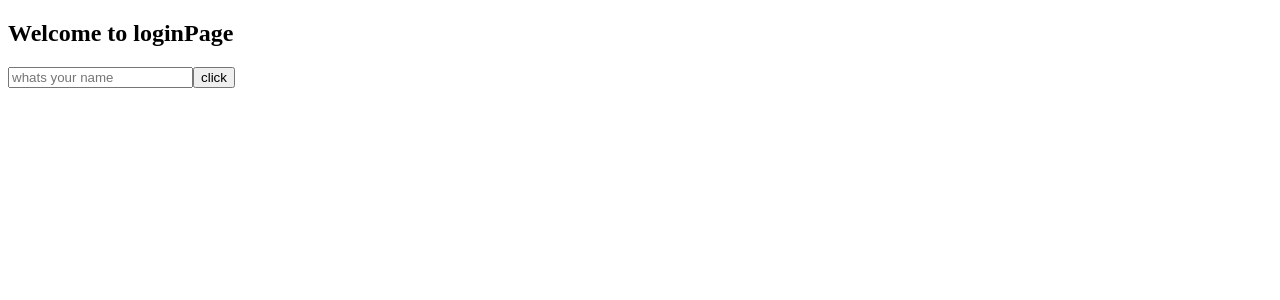
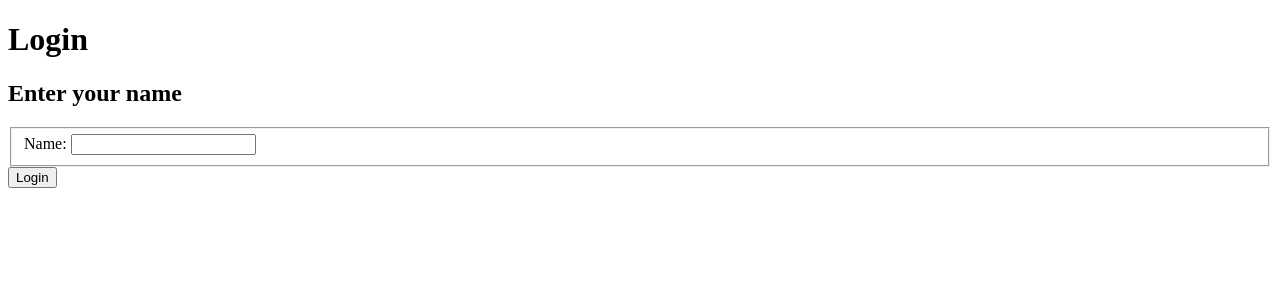
Before and after one commit to ahmedabdiali/Assignment-2-react, a React (Create React App) app: page / in a window 1280 px wide. Shown: the top 300 px of the page. Built offline with nearby package versions, Linux system fonts and the light colour scheme.

Commit message:
loginPage, create user, local storage

```diff
--- a/src/App.js
+++ b/src/App.js
@@ -1,16 +1,16 @@
 import React from "react";
 import {BrowserRouter,Routes,Route} from 'react-router-dom'
 
-import LoginPage from './components/LoginForm/LoginPage'
 import Profile from './components/Profile/profilePage'
-import TranslationPage from "./components/Translation/translationPage";
+import Login from "./views/Login";
+import Translate from "./views/Translate";
 function App() {
   return (
     <BrowserRouter>
     <div className="App">
       <Routes>
-        <Route path="/" element={<LoginPage/>}/>
-        <Route path="translate" element={<TranslationPage/>}/>
+        <Route path="/" element={<Login/>}/>
+        <Route path="translate" element={<Translate/>}/>
         <Route path="profile" element={<Profile/>}/>
       </Routes>
     </div>
--- /dev/null
+++ b/src/api/index.js
@@ -0,0 +1,8 @@
+const apiKey = process.env.REACT_APP_API_KEY
+
+export const createHeaders = () => {
+    return {
+        'Content-Type': 'application/json',
+        'x-api-key': apiKey
+    }
+}
--- /dev/null
+++ b/src/api/user.js
@@ -0,0 +1,52 @@
+import { createHeaders } from "."
+
+const apiUrl = process.env.REACT_APP_API_URL
+
+const checkForUser = async ( username ) => {
+    try {
+        const response = await fetch(`${apiUrl}?username=${username}`)
+        if (!response.ok){
+            throw new Error('Request Failed!')
+        }
+        const data = await response.json()
+        return [ null, data]
+    }
+    catch (error) {
+        return [ error.message, []]
+    }
+}
+const createUser = async (username) => {
+    try {
+        const response = await fetch(apiUrl, {
+            method: 'POST',
+            headers: createHeaders(),
+            body: JSON.stringify({
+                username,
+                translations: []
+            })
+        })
+        if (!response.ok){
+            throw new Error('Failed to create the user: ' + username)
+        }
+        const data = await response.json()
+        return [ null, data]
+    }
+    catch (error) {
+        return [ error.message, [] ]
+    }
+}
+
+export const loginUser = async username => {
+    const [ error, user] = await checkForUser(username)
+
+    if (error !== null) {
+        return [error, null]
+    }
+
+    if (user.length > 0){
+        return [ null, user.pop() ]
+    }
+
+    return await createUser(username)
+
+}
--- a/src/components/LoginForm/LoginPage.js
+++ b/src/components/LoginForm/LoginPage.js
@@ -1,32 +1,67 @@
-import React,{useState} from 'react';
-import {useNavigate} from 'react-router-dom';
+import { useState, useEffect } from 'react';
+import { useForm } from 'react-hook-form'
+import { loginUser } from '../../api/user';
+import { storageSave } from '../../utils/storage';
+import {useNavigate} from 'react-router-dom'
+import { useUser } from '../../context/UserContext';
 
-const Login=(props)=> {
-    const navigate = useNavigate();
-    const [firstName,setfirstName]=useState('');
+const nameRequirement = {
+    minLength: 3
+};
 
-    const handleSubmit=e=>{
-    e.preventDefault();
-    let valueInput = firstName.length
+//Hooks
+const LoginForm=()=> {
+    const {
+        register,
+        handleSubmit,
+        formState: { errors }
+    } = useForm()
 
+    const [apiError, setApiError] = useState(null)
+    const { user, setUser } = useUser(null)
+    const navigate = useNavigate()
 
+    useEffect(() => {
+        if (user !== null) {
+        navigate('translate')
+        }
+    }, [ user, navigate ])
 
-    if(valueInput>0){
-        navigate('/translate')
-        console.log('login successful: ',firstName)
+    const onSubmit = async ({username}) => {
+        const [error, userResponse] = await loginUser(username)
+        if (error !==null){
+            setApiError(error)
+        }
+        if (userResponse !== null){
+            storageSave('user', userResponse)
+            setUser(userResponse)
+        }
+    }
 
-    }else{console.log('Enter Name')}
-}
+const errorMessage = (() =>{
+    if (!errors.username){
+        return null
+    }
+    if (errors.username.type === 'minLength'){
+        return <span>Name must be at least 3 letters</span>
+    }
+})()
 
     return (
-        <div>
-            <h2>Welcome to loginPage</h2>
-            <input placeholder='whats your name'value={firstName}  onChange={(e) => setfirstName(e.target.value)} />
-            <button onClick={handleSubmit}>click</button>
+        <>
+        <h2>Enter your name</h2>
+        <form onSubmit={ handleSubmit(onSubmit) }>
+            <fieldset>
+                <label htmlFor="username"> Name: </label>
+                <input type="text" {...register("username", nameRequirement)} />
+                { errorMessage }
+            </fieldset>
 
-
-        </div>
+            <button type="submit">Login</button>
+            {apiError && <p>{ apiError }</p>}
+        </form>
+        </>
     );
 }
 
-export default Login;
+export default LoginForm;
--- /dev/null
+++ b/src/context/AppContext.jsx
@@ -0,0 +1,10 @@
+import UserProvider from "./UserContext"
+
+const AppContext = ({ children }) => {
+    return (
+        <UserProvider>
+            { children }
+        </UserProvider>
+    )
+}
+export default AppContext
--- /dev/null
+++ b/src/context/UserContext.jsx
@@ -0,0 +1,24 @@
+import { createContext, useContext, useState } from "react";
+
+const UserContext = createContext()
+
+export const useUser = () => {
+    return useContext(UserContext)
+}
+
+const UserProvider = ({ children }) => {
+
+    const [ user, setUser ] = useState(null)
+
+const state = {
+    user,
+    setUser
+}
+
+    return (
+        <UserContext.Provider value={ state }>
+            { children }
+        </UserContext.Provider>
+    )
+}
+export default UserProvider
--- a/src/index.js
+++ b/src/index.js
@@ -1,12 +1,15 @@
 import React from 'react';
 import ReactDOM from 'react-dom/client';
 import App from './App';
+import AppContext from './context/AppContext';
 import reportWebVitals from './reportWebVitals';
 
 const root = ReactDOM.createRoot(document.getElementById('root'));
 root.render(
   <React.StrictMode>
-    <App />
+    <AppContext>
+      <App />
+    </AppContext>
   </React.StrictMode>
 );
 
--- /dev/null
+++ b/src/utils/storage.js
@@ -0,0 +1,15 @@
+export const storageSave = (key, value) =>{
+    localStorage.setItem(key, JSON.stringify(value))
+}
+
+export const storageRead = key =>{
+    const data = localStorage.getItem(key)
+    if (data){
+        return JSON.parse(data)
+    }
+    return null
+}
+
+export const storageDelete = key =>{
+    localStorage.removeItem(key)
+}
--- /dev/null
+++ b/src/views/Login.jsx
@@ -0,0 +1,10 @@
+import LoginForm from "../components/LoginForm/LoginPage"
+const Login = () => {
+    return (
+        <>
+        <h1>Login</h1>
+        <LoginForm />
+        </>
+    )
+}
+export default Login
--- /dev/null
+++ b/src/views/Profile.jsx
@@ -0,0 +1,6 @@
+const Profile = () => {
+    return (
+        <h1>Profile Page</h1>
+    )
+}
+export default Profile
--- /dev/null
+++ b/src/views/Translate.jsx
@@ -0,0 +1,6 @@
+const Translate = () => {
+    return (
+        <h1>Translate</h1>
+    )
+}
+export default Translate
```
Also changed, not shown: 1 other file (tests, documents, lock files or other folders).
